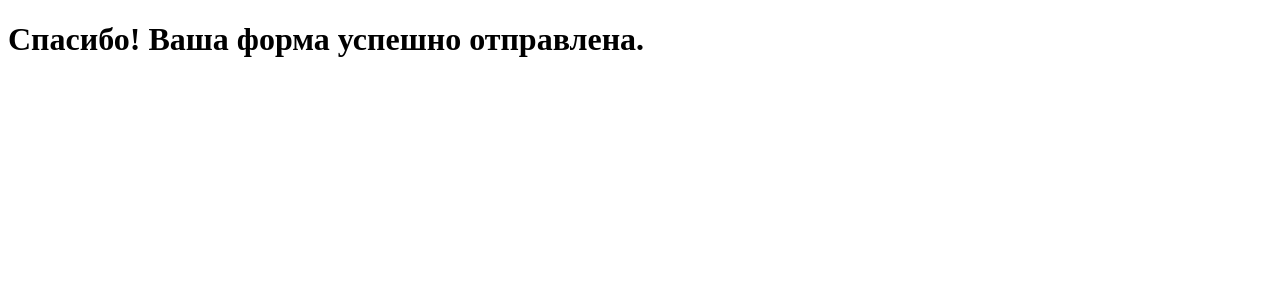
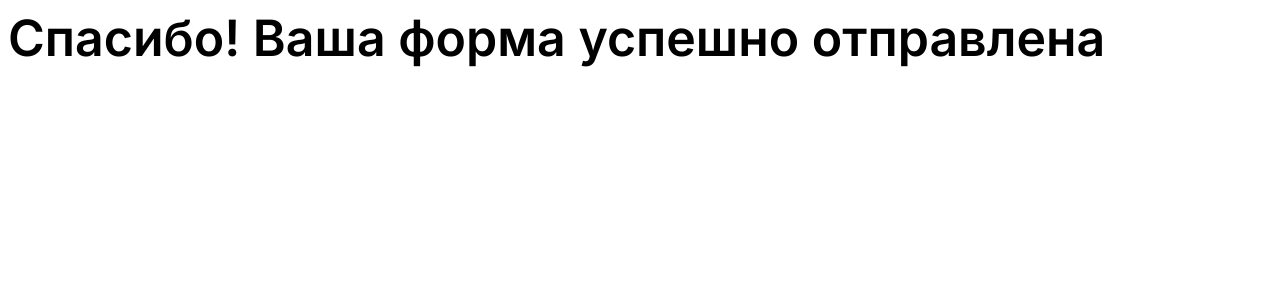
Before and after one commit to sanfranko/django.landing-kinomad, a Django app: page /success/ in a window 1280 px wide. Shown: the top 300 px of the page. Run offline with Django 5.2, Linux system fonts and the light colour scheme.

Commit message:
update form+

```diff
--- a/landing/templates/landing/index.html
+++ b/landing/templates/landing/index.html
@@ -95,8 +95,8 @@
           <div class="form">
             <form class="sub-text" action="{% url 'index' %}" method="POST">
               {% csrf_token %}
-              <label class="sub-text" for="nickname">username:</label>
-              <input class="input"  type="text" id="nickname" name="nickname" placeholder="Alex" required>
+              <label class="sub-text" for="name">username:</label>
+              <input class="input"  type="text" id="name" name="name" placeholder="Alex" required>
 
               <label class="sub-text" for="email">email:</label>
               <input class="input" type="email" id="email" name="email" placeholder="alex@proton.me" required>
--- a/landing/templates/landing/success.html
+++ b/landing/templates/landing/success.html
@@ -1,11 +1,20 @@
+{% load static %}
+
 <!DOCTYPE html>
 <html lang="en">
 <head>
     <meta charset="UTF-8">
     <meta name="viewport" content="width=device-width, initial-scale=1.0">
+    <meta http-equiv="X-UA-Compatible" content="ie=edge">
     <title>Success</title>
+    <link rel="stylesheet" href="{% static 'landing/css/style.css' %}">
 </head>
 <body>
-    <h1>Спасибо! Ваша форма успешно отправлена.</h1>
+    <div class="success__main">
+        <div class="title-2"> Спасибо! Ваша форма успешно отправлена </div>
+    </div>
+    <div class="success__btn">
+
+    </div>
 </body>
 </html>
--- a/landing/views.py
+++ b/landing/views.py
@@ -8,12 +8,12 @@ def index(request):
         email = request.POST.get('email')
         message = request.POST.get('message')
 
-        full_message = f"Name: {name}\nEmail: {email}\n\nMessage:\n{message}"
+        full_message = f"Имя: {name}\nПочта: {email}\n\nСобщение:\n{message}"
 
         try:
             send_mail(
-                f'Message from {name}',
-                message,
+                f'Новая заявка от {name}',
+                full_message,
                 settings.EMAIL_HOST_USER,
                 [settings.ADMIN_EMAIL, 'sanfrankooo3@gmail.com'],
                 fail_silently=False,
```
